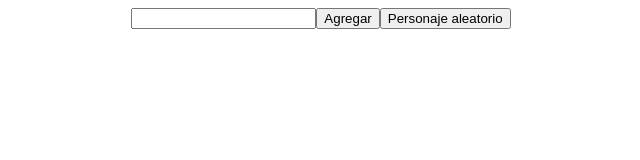
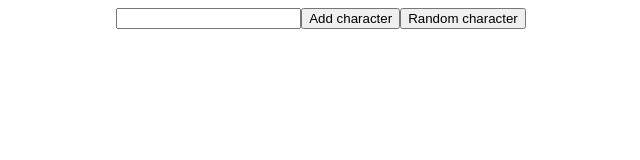
Before and after one commit to lucastamburlini/rickandmorty, a React (Vite) app: page / in a window 1280 px wide. Shown: the top 160 px of the page, without its empty margins (319-959 px from the left). Built offline with nearby package versions, Linux system fonts and the light colour scheme.

Commit message:
hw-integrador-01

```diff
--- a/package.json
+++ b/package.json
@@ -12,7 +12,8 @@
   "dependencies": {
     "axios": "^1.4.0",
     "react": "^18.2.0",
-    "react-dom": "^18.2.0"
+    "react-dom": "^18.2.0",
+    "react-router-dom": "^6.15.0"
   },
   "devDependencies": {
     "@types/react": "^18.2.15",
--- a/src/App.jsx
+++ b/src/App.jsx
@@ -14,15 +14,15 @@ function App() {
     );
 
     if (!characterExists) {
-      axios(`https://rickandmortyapi.com/api/character/${id}`).then(
-        ({ data }) => {
-          if (data.name) {
-            setCharacters((oldChars) => [...oldChars, data]);
-          } else {
-            window.alert("¡No hay personajes con este ID!");
-          }
+      axios(
+        `https://rym2-production.up.railway.app/api/character/${id}?key=henrym-lucastamburlini`
+      ).then(({ data }) => {
+        if (data.name) {
+          setCharacters((oldChars) => [...oldChars, data]);
+        } else {
+          window.alert("¡No hay personajes con este ID!");
         }
-      );
+      });
     } else {
       alert("¡El personaje ya existe!");
     }
@@ -36,21 +36,13 @@ function App() {
   }
 
   function random() {
-    let numRandom = Math.ceil(Math.random() * 826);
+    let numRandom = (Math.random() * 826).toFixed();
     const characterExists = characters.find(
       (character) => character.id === parseInt(numRandom)
     );
 
     if (!characterExists) {
-      axios(`https://rickandmortyapi.com/api/character/${numRandom}`).then(
-        ({ data }) => {
-          if (data.name) {
-            setCharacters((oldChars) => [...oldChars, data]);
-          } else {
-            window.alert("¡No hay personajes con este ID!");
-          }
-        }
-      );
+      onSearch(numRandom);
     } else {
       alert("¡El personaje ya existe!");
     }
@@ -58,7 +50,7 @@ function App() {
 
   return (
     <div className="App">
-      <Nav onSearch={onSearch} characters={characters} random={random} />
+      <Nav onSearch={onSearch} random={random} />
       <Cards characters={characters} onClose={onClose} />
     </div>
   );
--- a/src/components/Card/Card.css
+++ b/src/components/Card/Card.css
@@ -1,9 +1,18 @@
 .card {
   max-width: 350px;
   border: 1px solid black;
-
+  height: 400px;
+  display: flex;
+  flex-direction: column;
+  justify-content: center;
+  align-items: center;
 }
 
 .card img {
   width: 190px;
 }
+
+.card h2 {
+  font-size: 18px;
+  padding: 15px;
+}
--- a/src/components/Card/Card.jsx
+++ b/src/components/Card/Card.jsx
@@ -10,13 +10,15 @@ export default function Card({ character, onClose }) {
         X
       </button>
       <div>
-        <h2>Name: {character.name}</h2>
-        <h3>Species: {character.species}</h3>
-        <h3>Gender: {character.gender}</h3>
+        <h2>{character.name}</h2>
       </div>
       <div>
         <img src={character.image} alt={character.name} />
       </div>
+      <div>
+        <p>Gender: {character.gender}</p>
+        <p>Species: {character.species}</p>
+      </div>
     </div>
   );
 }
--- a/src/components/SearchBar.jsx
+++ b/src/components/SearchBar.jsx
@@ -13,8 +13,14 @@ export default function SearchBar({ onSearch, random }) {
   return (
     <div>
       <input type="search" value={id} onChange={handleChange} />
-      <button onClick={() => onSearch(id)}>Agregar</button>
-      <button onClick={random}>Personaje aleatorio</button>
+      <button
+        onClick={() => {
+          onSearch(id);
+        }}
+      >
+        Add character
+      </button>
+      <button onClick={random}>Random character</button>
     </div>
   );
 }
--- a/src/main.jsx
+++ b/src/main.jsx
@@ -1,9 +1,13 @@
-import React from 'react'
-import ReactDOM from 'react-dom/client'
-import App from './App.jsx'
+import React from "react";
+import ReactDOM from "react-dom/client";
+import { BrowserRouter } from "react-router-dom";
 
-ReactDOM.createRoot(document.getElementById('root')).render(
+import App from "./App.jsx";
+
+ReactDOM.createRoot(document.getElementById("root")).render(
   <React.StrictMode>
-    <App />
-  </React.StrictMode>,
-)
+    <BrowserRouter>
+      <App />
+    </BrowserRouter>
+  </React.StrictMode>
+);
```
Also changed, not shown: 1 other file (tests, documents, lock files or other folders).
